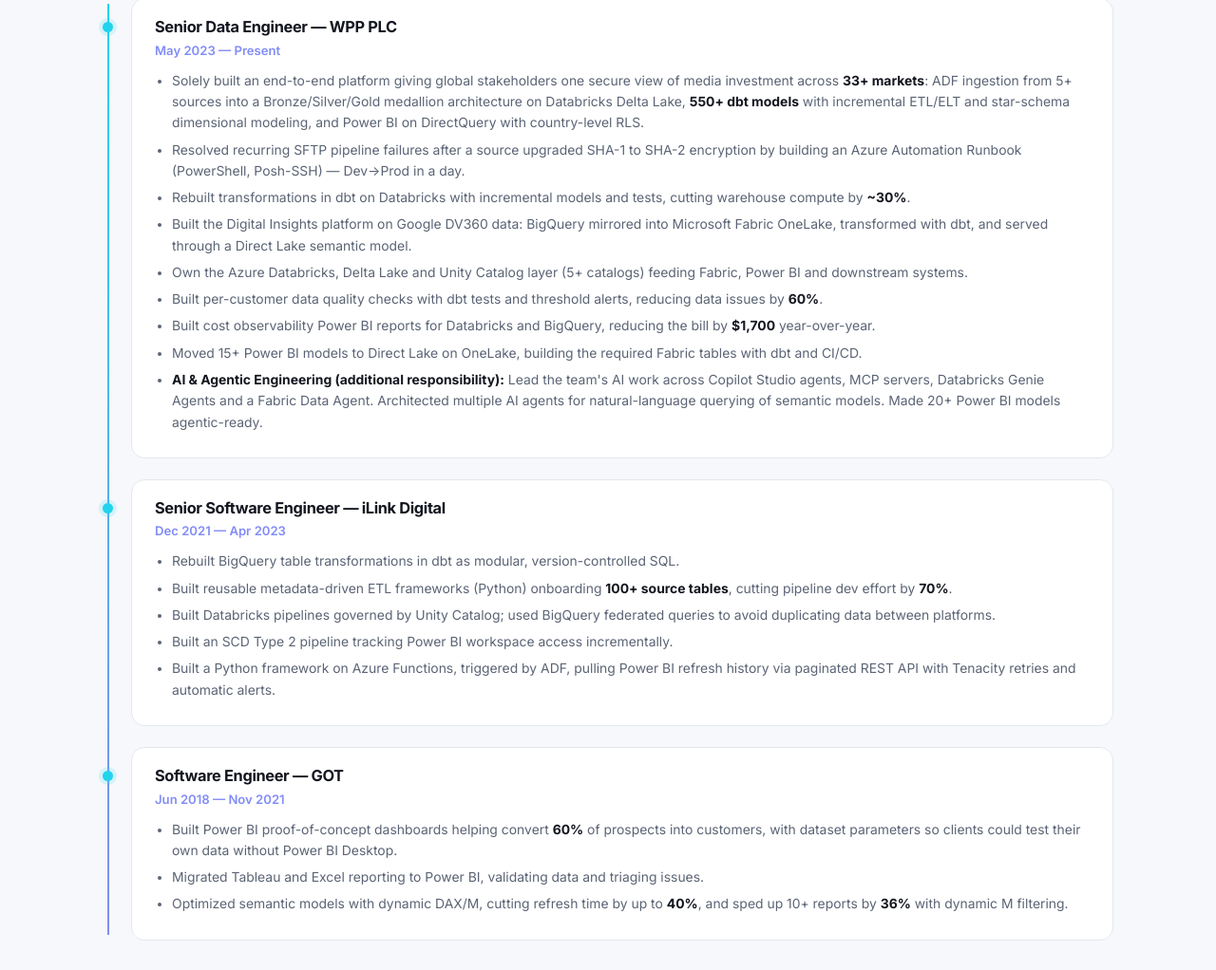
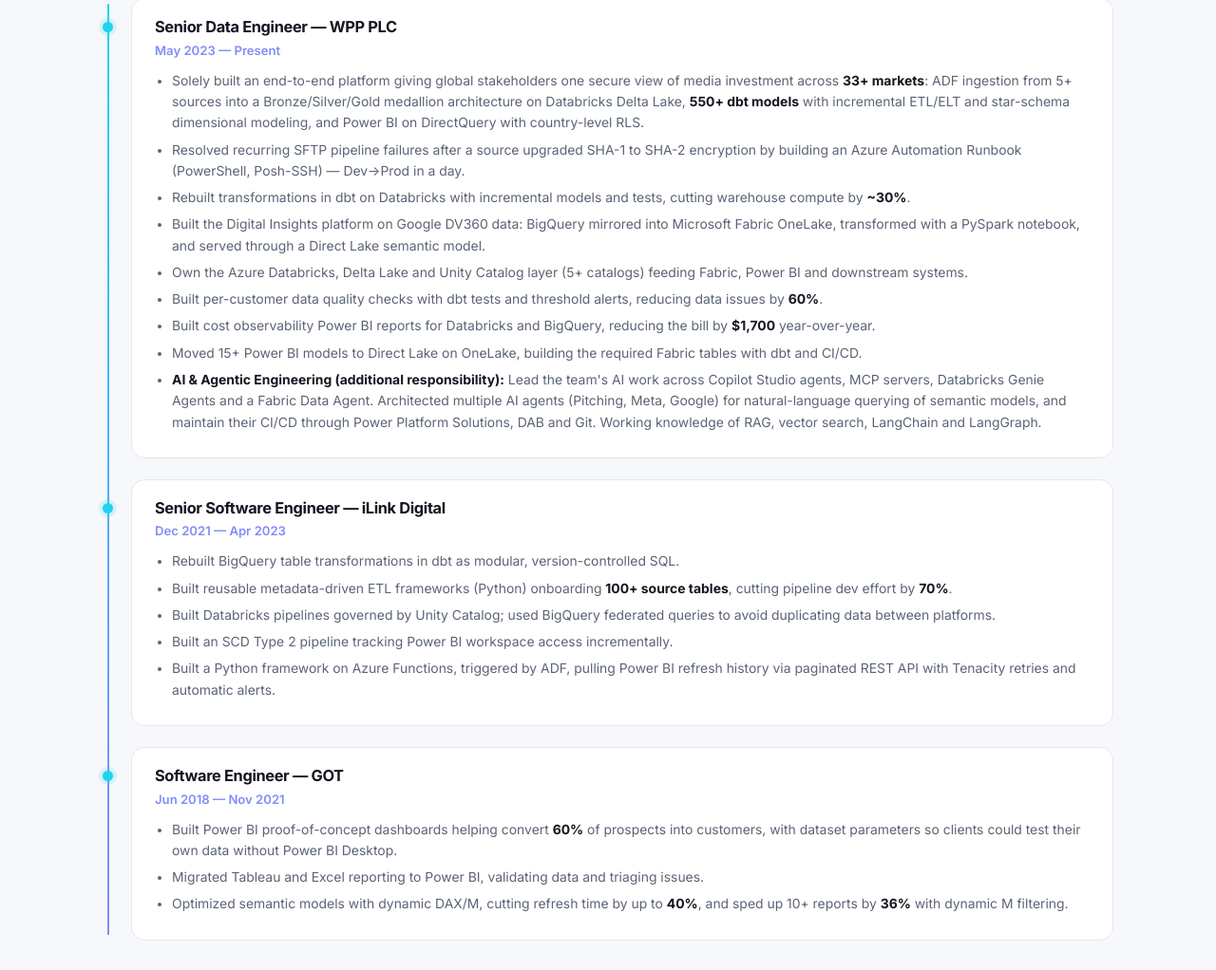
Before and after one commit to methunt/methunt.github.io, a plain HTML site: page index.html in a window 1280 px wide. Shown: the part 2933-3955 px from the top of the page at 95% size. Drawn offline with Linux system fonts and the light colour scheme.

Commit message:
Update agentic engineering bullet: CI/CD details, RAG/LangChain; fix DV360 PySpark wording

```diff
--- a/index.html
+++ b/index.html
@@ -447,12 +447,12 @@
         <li>Solely built an end-to-end platform giving global stakeholders one secure view of media investment across <strong>33+ markets</strong>: ADF ingestion from 5+ sources into a Bronze/Silver/Gold medallion architecture on Databricks Delta Lake, <strong>550+ dbt models</strong> with incremental ETL/ELT and star-schema dimensional modeling, and Power BI on DirectQuery with country-level RLS.</li>
         <li>Resolved recurring SFTP pipeline failures after a source upgraded SHA-1 to SHA-2 encryption by building an Azure Automation Runbook (PowerShell, Posh-SSH) — Dev→Prod in a day.</li>
         <li>Rebuilt transformations in dbt on Databricks with incremental models and tests, cutting warehouse compute by <strong>~30%</strong>.</li>
-        <li>Built the Digital Insights platform on Google DV360 data: BigQuery mirrored into Microsoft Fabric OneLake, transformed with dbt, and served through a Direct Lake semantic model.</li>
+        <li>Built the Digital Insights platform on Google DV360 data: BigQuery mirrored into Microsoft Fabric OneLake, transformed with a PySpark notebook, and served through a Direct Lake semantic model.</li>
         <li>Own the Azure Databricks, Delta Lake and Unity Catalog layer (5+ catalogs) feeding Fabric, Power BI and downstream systems.</li>
         <li>Built per-customer data quality checks with dbt tests and threshold alerts, reducing data issues by <strong>60%</strong>.</li>
         <li>Built cost observability Power BI reports for Databricks and BigQuery, reducing the bill by <strong>$1,700</strong> year-over-year.</li>
         <li>Moved 15+ Power BI models to Direct Lake on OneLake, building the required Fabric tables with dbt and CI/CD.</li>
-        <li><strong>AI & Agentic Engineering (additional responsibility):</strong> Lead the team's AI work across Copilot Studio agents, MCP servers, Databricks Genie Agents and a Fabric Data Agent. Architected multiple AI agents for natural-language querying of semantic models. Made 20+ Power BI models agentic-ready.</li>
+        <li><strong>AI & Agentic Engineering (additional responsibility):</strong> Lead the team's AI work across Copilot Studio agents, MCP servers, Databricks Genie Agents and a Fabric Data Agent. Architected multiple AI agents (Pitching, Meta, Google) for natural-language querying of semantic models, and maintain their CI/CD through Power Platform Solutions, DAB and Git. Working knowledge of RAG, vector search, LangChain and LangGraph.</li>
       </ul>
     </div>
     <div class="job reveal">
```
